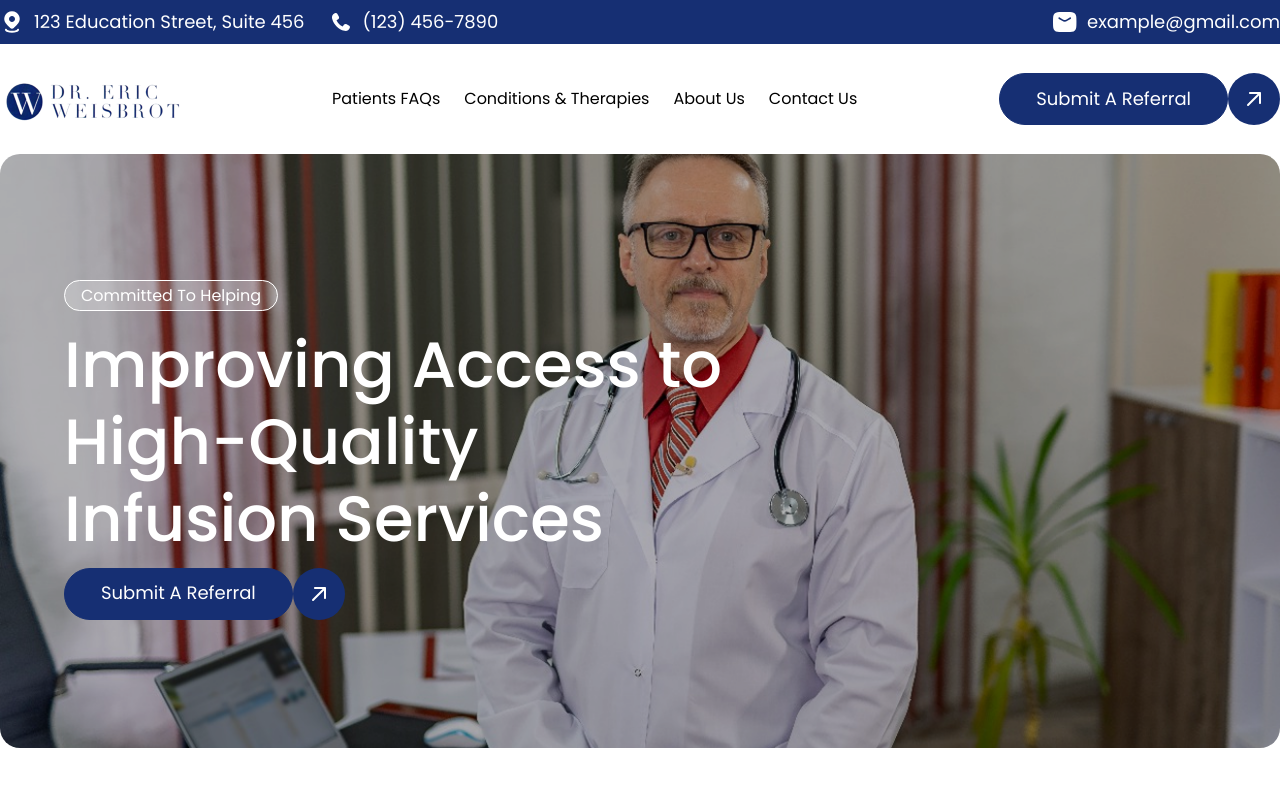
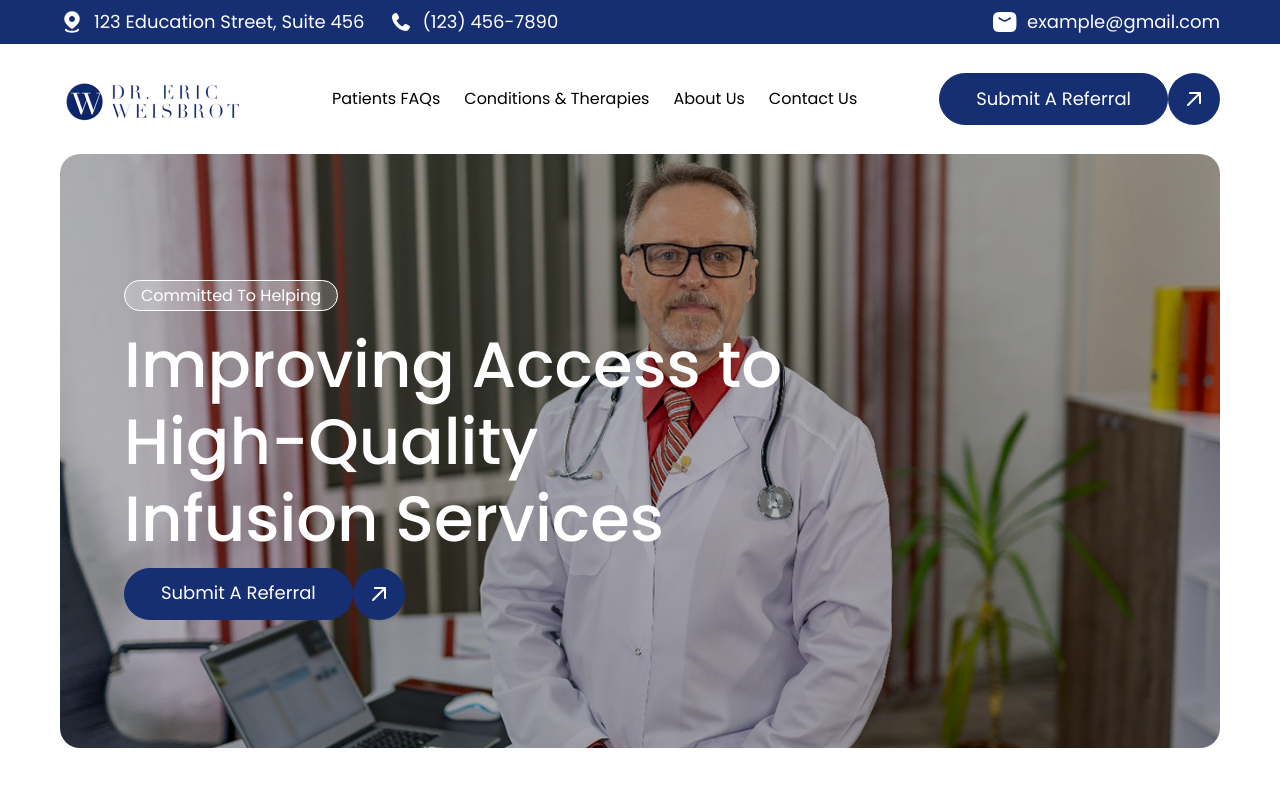
Before and after one commit to backbencherstudio/eric-weisbrot-frontend, a Next.js app: page / in a window 1280 px wide. Shown: the top 800 px of the page. Built offline with nearby package versions, Linux system fonts and the light colour scheme.

Commit message:
maxcontainer is correct 1920 to 1320px

```diff
--- a/app/globals.css
+++ b/app/globals.css
@@ -26,8 +26,11 @@
   line-height: 120%;
   font-size: clamp(28px, 5vw, 48px);
 }
+/* .maxContainer {
+  @apply max-w-[1920px] xl:px-[60px] px-5 mx-auto
+} */
 .maxContainer {
-  @apply max-w-[1320px] mx-auto
+  @apply max-w-[1440px] xl:px-[60px] px-5 mx-auto
 }
 
 @theme inline {
--- a/components/Shared/layouts/Footer.tsx
+++ b/components/Shared/layouts/Footer.tsx
@@ -42,7 +42,7 @@ const helpLinks = [
 const Footer = () => {
   return (
     <footer className="bg-[#070707] text-white">
-      <div className="maxContainer md:pt-[80px] pt-[60px] px-[60px] pb-5">
+      <div className="maxContainer md:pt-[80px] pt-[60px]  pb-5">
         <div className="grid grid-cols-1 md:grid-cols-2 lg:grid-cols-4 gap-8">
           {/* Company Info Section */}
           <div className="lg:col-span-1 flex flex-col justify-between gap-4">
```
